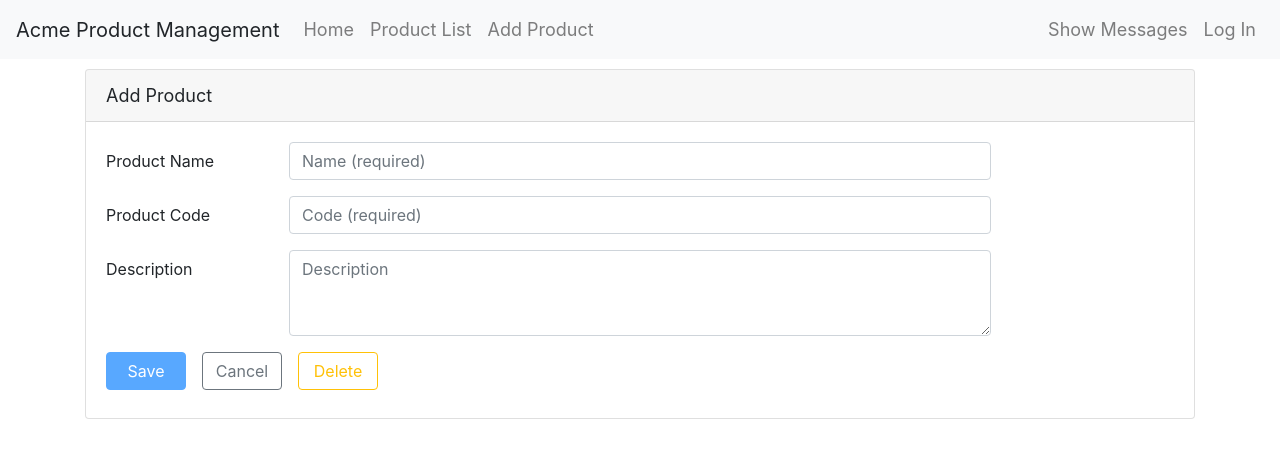
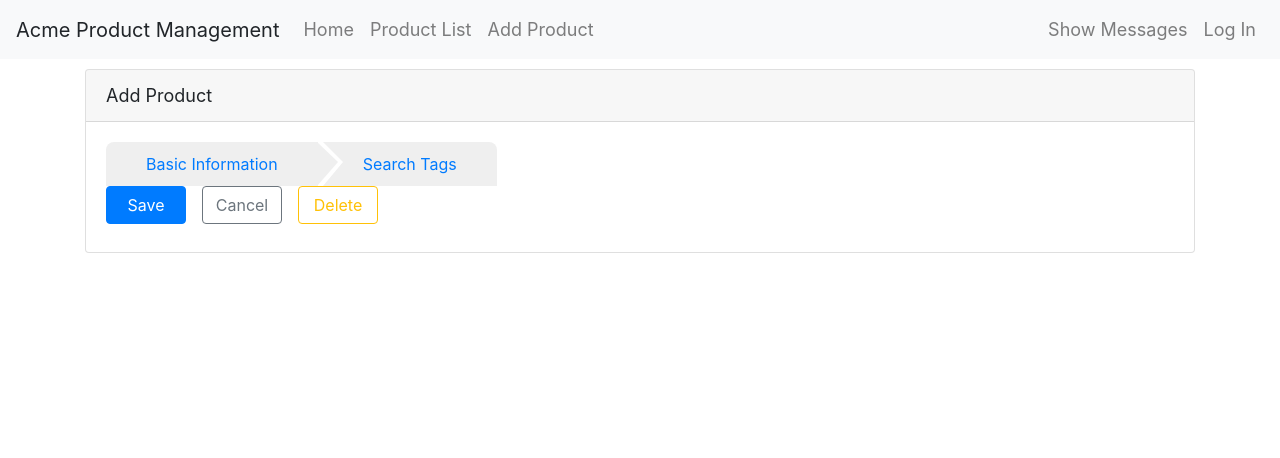
Before and after one commit to Romserg/angRouting, an Angular app: page /products/0/edit in a window 1280 px wide. Shown: the top 458 px of the page. Built offline with nearby package versions, Linux system fonts and the light colour scheme; what angular-in-memory-web-api would draw is missing.

Commit message:
Split product page to two different blocks

```diff
--- a/src/app/products/product-edit/product-edit-info.component.ts
+++ b/src/app/products/product-edit/product-edit-info.component.ts
@@ -11,10 +11,13 @@ export class ProductEditInfoComponent implements OnInit {
   @ViewChild(NgForm, {static: false}) productForm: NgForm;
 
   errorMessage: string;
-  product = { id: 1, productName: 'test', productCode: 'test' };
+  product: Product;
 
   constructor(private route: ActivatedRoute) { }
 
   ngOnInit(): void {
+    this.route.parent.data.subscribe(data => {
+      this.product = data['resolvedData'].product;
+    });
   }
 }
--- a/src/app/products/product-edit/product-edit-tags.component.ts
+++ b/src/app/products/product-edit/product-edit-tags.component.ts
@@ -9,11 +9,14 @@ import { Product } from '../product';
 export class ProductEditTagsComponent implements OnInit {
   errorMessage: string;
   newTags = '';
-  product = { id: 1, category: 'test', tags: ['test'] };
+  product: Product;
 
   constructor(private route: ActivatedRoute) { }
 
   ngOnInit(): void {
+    this.route.parent.data.subscribe(data => {
+      this.product = data['resolvedData'].product;
+    });
   }
 
   // Add the defined tags
--- a/src/app/products/product-edit/product-edit.component.html
+++ b/src/app/products/product-edit/product-edit.component.html
@@ -5,75 +5,18 @@
 
   <div class="card-body"
        *ngIf="product">
-    <form novalidate
-          #productForm="ngForm">
+    <div class="wizard">
+      <a [routerLink]="['info']">Basic Information</a>
+      <a [routerLink]="['tags']">Search Tags</a>
+    </div>
+    <router-outlet></router-outlet>
 
-      <div class="form-group row">
-        <label class="col-md-2 col-form-label"
-               for="productNameId">Product Name</label>
-        <div class="col-md-8">
-          <input class="form-control"
-                 id="productNameId"
-                 type="text"
-                 placeholder="Name (required)"
-                 required
-                 minlength="3"
-                 [(ngModel)]=product.productName
-                 name="productName"
-                 #productNameVar="ngModel"
-                 [ngClass]="{'is-invalid': (productNameVar.touched || productNameVar.dirty) && !productNameVar.valid }"/>
-          <span class="invalid-feedback">
-            <span *ngIf="productNameVar.errors?.required">
-              Product name is required.
-            </span>
-            <span *ngIf="productNameVar.errors?.minlength">
-              Product name must be at least three characters.
-            </span>
-          </span>
-        </div>
-      </div>
-
-      <div class="form-group row">
-        <label class="col-md-2 col-form-label"
-               for="productCodeId">Product Code</label>
-        <div class="col-md-8">
-          <input class="form-control"
-                 id="productCodeId"
-                 type="text"
-                 placeholder="Code (required)"
-                 required
-                 [(ngModel)]=product.productCode
-                 name="productCode"
-                 #productCodeVar="ngModel"
-                 [ngClass]="{'is-invalid': (productCodeVar.touched || productCodeVar.dirty) && !productCodeVar.valid }"/>
-          <span class="invalid-feedback">
-            <span *ngIf="productCodeVar.errors?.required">
-              Product code is required.
-            </span>
-          </span>
-        </div>
-      </div>
-
-      <div class="form-group row">
-        <label class="col-md-2 col-form-label"
-               for="descriptionId">Description</label>
-        <div class="col-md-8">
-          <textarea class="form-control"
-                    id="descriptionId"
-                    placeholder="Description"
-                    rows=3
-                    [(ngModel)]=product.description
-                    name="description"></textarea>
-        </div>
-      </div>
-
-      <div class="form-group row mb-2">
+    <div class="row mb-2">
       <div class="col-md-4">
         <button class="btn btn-primary mr-3"
                 style="width:80px"
                 type="button"
-                  [title]="productForm.valid ? 'Save your entered data' : 'Disabled until the form data is valid'"
-                  [disabled]="!productForm.valid"
+                title="Save your entered data"
                 (click)="saveProduct()">
           Save
         </button>
@@ -81,10 +24,10 @@
                 style="width:80px"
                 type="button"
                 title="Cancel your edits"
-                  routerLink="/products">
+                [routerLink]="['/products']">
           Cancel
         </button>
-          <button class="btn btn-outline-warning"
+        <button class="btn btn-outline-warning mr-3"
                 style="width:80px"
                 type="button"
                 title="Delete this product"
@@ -93,7 +36,95 @@
         </button>
       </div>
     </div>
-    </form>
+<!--    <form novalidate-->
+<!--          #productForm="ngForm">-->
+
+<!--      <div class="form-group row">-->
+<!--        <label class="col-md-2 col-form-label"-->
+<!--               for="productNameId">Product Name</label>-->
+<!--        <div class="col-md-8">-->
+<!--          <input class="form-control"-->
+<!--                 id="productNameId"-->
+<!--                 type="text"-->
+<!--                 placeholder="Name (required)"-->
+<!--                 required-->
+<!--                 minlength="3"-->
+<!--                 [(ngModel)]=product.productName-->
+<!--                 name="productName"-->
+<!--                 #productNameVar="ngModel"-->
+<!--                 [ngClass]="{'is-invalid': (productNameVar.touched || productNameVar.dirty) && !productNameVar.valid }"/>-->
+<!--          <span class="invalid-feedback">-->
+<!--            <span *ngIf="productNameVar.errors?.required">-->
+<!--              Product name is required.-->
+<!--            </span>-->
+<!--            <span *ngIf="productNameVar.errors?.minlength">-->
+<!--              Product name must be at least three characters.-->
+<!--            </span>-->
+<!--          </span>-->
+<!--        </div>-->
+<!--      </div>-->
+
+<!--      <div class="form-group row">-->
+<!--        <label class="col-md-2 col-form-label"-->
+<!--               for="productCodeId">Product Code</label>-->
+<!--        <div class="col-md-8">-->
+<!--          <input class="form-control"-->
+<!--                 id="productCodeId"-->
+<!--                 type="text"-->
+<!--                 placeholder="Code (required)"-->
+<!--                 required-->
+<!--                 [(ngModel)]=product.productCode-->
+<!--                 name="productCode"-->
+<!--                 #productCodeVar="ngModel"-->
+<!--                 [ngClass]="{'is-invalid': (productCodeVar.touched || productCodeVar.dirty) && !productCodeVar.valid }"/>-->
+<!--          <span class="invalid-feedback">-->
+<!--            <span *ngIf="productCodeVar.errors?.required">-->
+<!--              Product code is required.-->
+<!--            </span>-->
+<!--          </span>-->
+<!--        </div>-->
+<!--      </div>-->
+
+<!--      <div class="form-group row">-->
+<!--        <label class="col-md-2 col-form-label"-->
+<!--               for="descriptionId">Description</label>-->
+<!--        <div class="col-md-8">-->
+<!--          <textarea class="form-control"-->
+<!--                    id="descriptionId"-->
+<!--                    placeholder="Description"-->
+<!--                    rows=3-->
+<!--                    [(ngModel)]=product.description-->
+<!--                    name="description"></textarea>-->
+<!--        </div>-->
+<!--      </div>-->
+
+<!--      <div class="form-group row mb-2">-->
+<!--        <div class="col-md-4">-->
+<!--          <button class="btn btn-primary mr-3"-->
+<!--                  style="width:80px"-->
+<!--                  type="button"-->
+<!--                  [title]="productForm.valid ? 'Save your entered data' : 'Disabled until the form data is valid'"-->
+<!--                  [disabled]="!productForm.valid"-->
+<!--                  (click)="saveProduct()">-->
+<!--            Save-->
+<!--          </button>-->
+<!--          <button class="btn btn-outline-secondary mr-3"-->
+<!--                  style="width:80px"-->
+<!--                  type="button"-->
+<!--                  title="Cancel your edits"-->
+<!--                  routerLink="/products">-->
+<!--            Cancel-->
+<!--          </button>-->
+<!--          <button class="btn btn-outline-warning"-->
+<!--                  style="width:80px"-->
+<!--                  type="button"-->
+<!--                  title="Delete this product"-->
+<!--                  (click)="deleteProduct()">-->
+<!--            Delete-->
+<!--          </button>-->
+<!--        </div>-->
+<!--      </div>-->
+<!--    </form>-->
   </div>
 </div>
 
```
Lines whose indentation alone changed are shown as unchanged.
